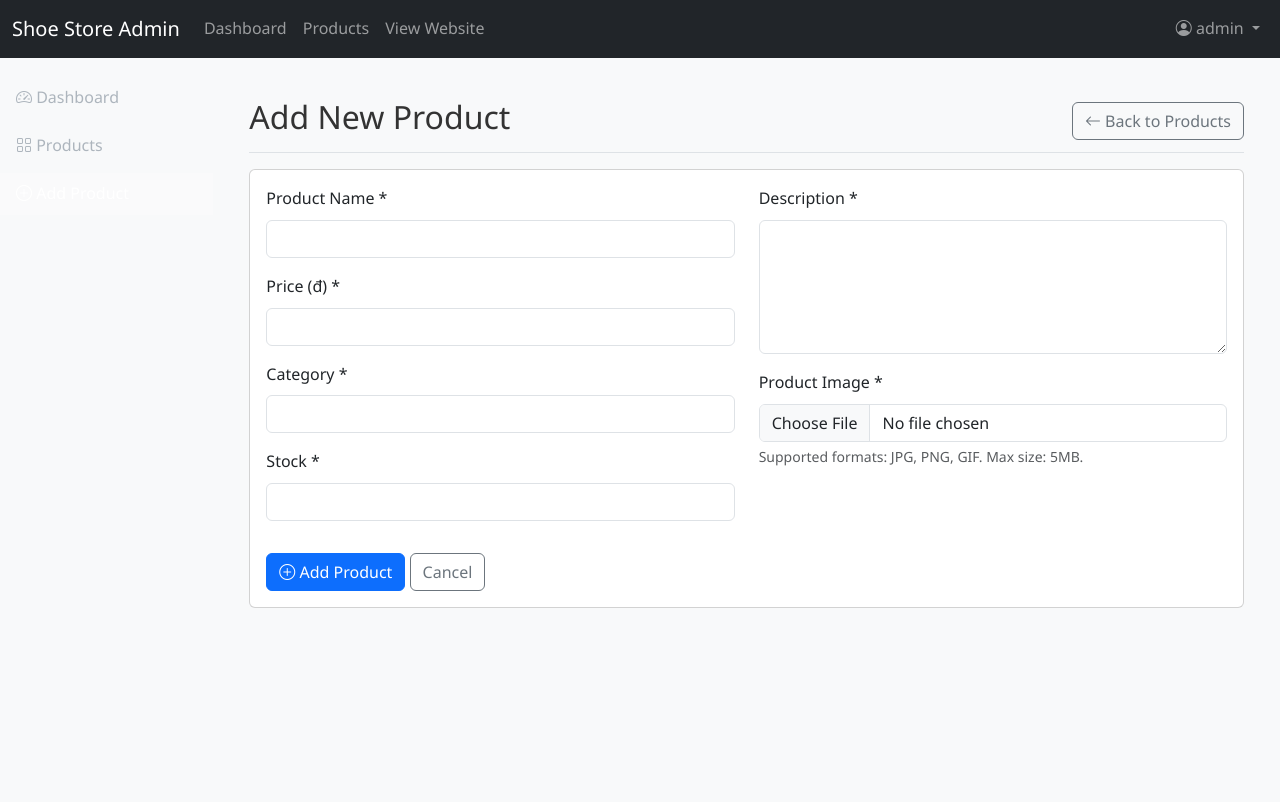
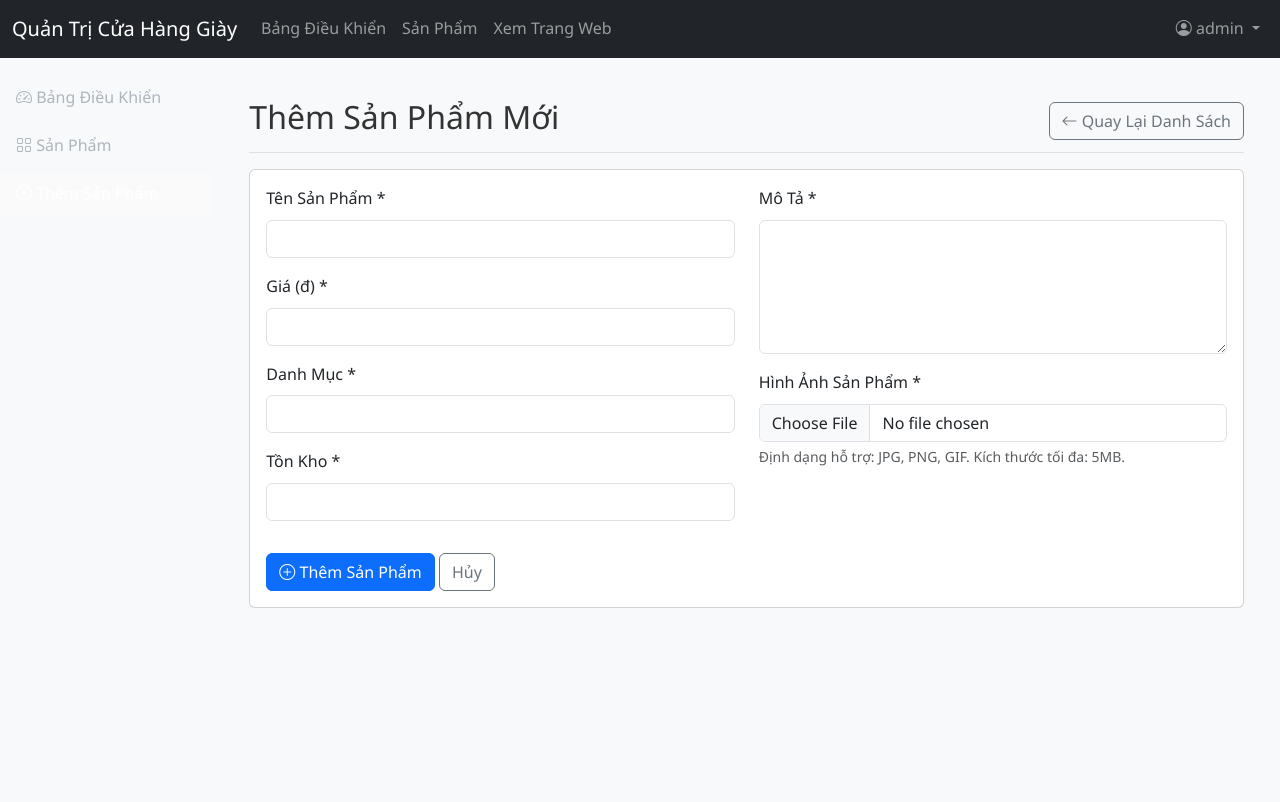
Before and after one commit to luuhoangling/CTL-web, a PHP site: page /admin/products/create.php in a window 1280 px wide. Run offline with PHP 8.4, Linux system fonts and the light colour scheme; a user stored in the database is signed in.

Commit message:
convert Vietnamese UI

```diff
--- a/ShoeStore/404.php
+++ b/ShoeStore/404.php
@@ -6,9 +6,9 @@ include "includes/header.php";
 <div class="container py-5 text-center">
     <div class="py-5">
         <h1 class="display-1 fw-bold text-danger">404</h1>
-        <h2 class="mb-4">Page Not Found</h2>
-        <p class="lead mb-4">The page you are looking for doesn't exist or has been moved.</p>
-        <a href="index.php" class="btn btn-primary">Return to Homepage</a>
+        <h2 class="mb-4">Không Tìm Thấy Trang</h2>
+        <p class="lead mb-4">Trang bạn đang tìm kiếm không tồn tại hoặc đã được di chuyển.</p>
+        <a href="index.php" class="btn btn-primary">Quay Về Trang Chủ</a>
     </div>
 </div>
 
--- a/ShoeStore/admin/includes/header.php
+++ b/ShoeStore/admin/includes/header.php
@@ -23,11 +23,11 @@ if (strpos($_SERVER['PHP_SELF'], '/admin/products/') !== false ||
 }
 ?>
 <!DOCTYPE html>
-<html lang="en">
+<html lang="vi">
 <head>
     <meta charset="UTF-8">
     <meta name="viewport" content="width=device-width, initial-scale=1.0">
-    <title>Admin Panel - Shoe Store</title>
+    <title>Quản Trị - Cửa Hàng Giày</title>
     <link href="https://cdn.jsdelivr.net/npm/bootstrap@5.3.0/dist/css/bootstrap.min.css" rel="stylesheet">
     <link rel="stylesheet" href="https://cdn.jsdelivr.net/npm/bootstrap-icons@1.10.0/font/bootstrap-icons.css">
     <link rel="stylesheet" href="<?php echo $admin_root; ?>../css/style.css">
@@ -35,28 +35,27 @@ if (strpos($_SERVER['PHP_SELF'], '/admin/products/') !== false ||
 <body>
     <nav class="navbar navbar-expand-lg navbar-dark bg-dark">
         <div class="container-fluid">
-            <a class="navbar-brand" href="<?php echo $admin_root; ?>index.php">Shoe Store Admin</a>
+            <a class="navbar-brand" href="<?php echo $admin_root; ?>index.php">Quản Trị Cửa Hàng Giày</a>
             <button class="navbar-toggler" type="button" data-bs-toggle="collapse" data-bs-target="#navbarNav">
                 <span class="navbar-toggler-icon"></span>
             </button>
             <div class="collapse navbar-collapse" id="navbarNav">
                 <ul class="navbar-nav me-auto">
                     <li class="nav-item">
-                        <a class="nav-link <?php echo ($current_page == 'index.php') ? 'active' : ''; ?>" href="<?php echo $admin_root; ?>index.php">Dashboard</a>
+                        <a class="nav-link <?php echo ($current_page == 'index.php') ? 'active' : ''; ?>" href="<?php echo $admin_root; ?>index.php">Bảng Điều Khiển</a>
                     </li>
                     <li class="nav-item">
-                        <a class="nav-link <?php echo (strpos($current_page, 'products') !== false) ? 'active' : ''; ?>" href="<?php echo $admin_root; ?>products/index.php">Products</a>
+                        <a class="nav-link <?php echo (strpos($current_page, 'products') !== false) ? 'active' : ''; ?>" href="<?php echo $admin_root; ?>products/index.php">Sản Phẩm</a>
                     </li>                    <li class="nav-item">
-                        <a class="nav-link" href="<?php echo $admin_root; ?>../index.php" target="_blank">View Website</a>
+                        <a class="nav-link" href="<?php echo $admin_root; ?>../index.php" target="_blank">Xem Trang Web</a>
                     </li>
                 </ul>
                 <ul class="navbar-nav">
-                    <li class="nav-item dropdown">
-                        <a class="nav-link dropdown-toggle" href="#" id="navbarDropdown" role="button" data-bs-toggle="dropdown">
+                    <li class="nav-item dropdown">                        <a class="nav-link dropdown-toggle" href="#" id="navbarDropdown" role="button" data-bs-toggle="dropdown">
                             <i class="bi bi-person-circle"></i> <?php echo htmlspecialchars($_SESSION["admin_username"]); ?>
                         </a>
                         <ul class="dropdown-menu dropdown-menu-end">
-                            <li><a class="dropdown-item" href="<?php echo $admin_root; ?>auth/logout.php">Logout</a></li>
+                            <li><a class="dropdown-item" href="<?php echo $admin_root; ?>auth/logout.php">Đăng Xuất</a></li>
                         </ul>
                     </li>
                 </ul>
@@ -71,17 +70,17 @@ if (strpos($_SERVER['PHP_SELF'], '/admin/products/') !== false ||
                     <ul class="nav flex-column">
                         <li class="nav-item">
                             <a class="nav-link <?php echo ($current_page == 'index.php') ? 'active' : ''; ?>" href="<?php echo $admin_root; ?>index.php">
-                                <i class="bi bi-speedometer2"></i> Dashboard
+                                <i class="bi bi-speedometer2"></i> Bảng Điều Khiển
                             </a>
                         </li>
                         <li class="nav-item">
                             <a class="nav-link <?php echo (strpos($current_page, 'index.php') !== false && strpos($_SERVER['PHP_SELF'], 'products')) ? 'active' : ''; ?>" href="<?php echo $admin_root; ?>products/index.php">
-                                <i class="bi bi-grid"></i> Products
+                                <i class="bi bi-grid"></i> Sản Phẩm
                             </a>
                         </li>
                         <li class="nav-item">
                             <a class="nav-link <?php echo ($current_page == 'create.php') ? 'active' : ''; ?>" href="<?php echo $admin_root; ?>products/create.php">
-                                <i class="bi bi-plus-circle"></i> Add Product
+                                <i class="bi bi-plus-circle"></i> Thêm Sản Phẩm
                             </a>
                         </li>
                     </ul>
--- a/ShoeStore/admin/products/create.php
+++ b/ShoeStore/admin/products/create.php
@@ -10,42 +10,41 @@ $name = $description = $price = $category = $stock = "";
 $name_err = $description_err = $price_err = $category_err = $stock_err = $image_err = "";
 
 // Process form submission
-if ($_SERVER["REQUEST_METHOD"] == "POST") {
-    // Validate name
+if ($_SERVER["REQUEST_METHOD"] == "POST") {    // Validate name
     if (empty(trim($_POST["name"]))) {
-        $name_err = "Please enter the product name.";
+        $name_err = "Vui lòng nhập tên sản phẩm.";
     } else {
         $name = trim($_POST["name"]);
     }
 
     // Validate description
     if (empty(trim($_POST["description"]))) {
-        $description_err = "Please enter the product description.";
+        $description_err = "Vui lòng nhập mô tả sản phẩm.";
     } else {
         $description = trim($_POST["description"]);
     }
 
     // Validate price
     if (empty(trim($_POST["price"]))) {
-        $price_err = "Please enter the product price.";
+        $price_err = "Vui lòng nhập giá sản phẩm.";
     } elseif (!is_numeric($_POST["price"]) || $_POST["price"] <= 0) {
-        $price_err = "Please enter a valid positive price.";
+        $price_err = "Vui lòng nhập giá trị hợp lệ lớn hơn 0.";
     } else {
         $price = trim($_POST["price"]);
     }
 
     // Validate category
     if (empty(trim($_POST["category"]))) {
-        $category_err = "Please enter the product category.";
+        $category_err = "Vui lòng nhập danh mục sản phẩm.";
     } else {
         $category = trim($_POST["category"]);
     }
 
     // Validate stock
     if (empty(trim($_POST["stock"]))) {
-        $stock_err = "Please enter the product stock.";
+        $stock_err = "Vui lòng nhập số lượng tồn kho.";
     } elseif (!ctype_digit($_POST["stock"]) || $_POST["stock"] < 0) {
-        $stock_err = "Please enter a valid non-negative stock value.";
+        $stock_err = "Vui lòng nhập số lượng hợp lệ không âm.";
     } else {
         $stock = trim($_POST["stock"]);
     }
@@ -57,17 +56,16 @@ if ($_SERVER["REQUEST_METHOD"] == "POST") {
         $filename = $_FILES["image"]["name"];
         $filetype = $_FILES["image"]["type"];
         $filesize = $_FILES["image"]["size"];
-
-        // Verify file extension
+          // Verify file extension
         $ext = pathinfo($filename, PATHINFO_EXTENSION);
         if (!array_key_exists($ext, $allowed)) {
-            $image_err = "Please select a valid image format (JPG, PNG, GIF).";
+            $image_err = "Vui lòng chọn định dạng hình ảnh hợp lệ (JPG, PNG, GIF).";
         }
 
         // Verify file size - 5MB maximum
         $maxsize = 5 * 1024 * 1024;
         if ($filesize > $maxsize) {
-            $image_err = "Image size must be less than 5MB.";
+            $image_err = "Kích thước hình ảnh phải nhỏ hơn 5MB.";
         }
 
         // Verify MIME type
@@ -79,13 +77,13 @@ if ($_SERVER["REQUEST_METHOD"] == "POST") {
             if (move_uploaded_file($_FILES["image"]["tmp_name"], $upload_path)) {
                 $image = $new_filename;
             } else {
-                $image_err = "Error uploading the image.";
+                $image_err = "Lỗi khi tải lên hình ảnh.";
             }
         } else {
-            $image_err = "Invalid file type.";
+            $image_err = "Định dạng tệp không hợp lệ.";
         }
     } else {
-        $image_err = "Please select an image for the product.";
+        $image_err = "Vui lòng chọn hình ảnh cho sản phẩm.";
     }
 
     // Check input errors before inserting in database
@@ -106,16 +104,15 @@ if ($_SERVER["REQUEST_METHOD"] == "POST") {
             $param_image = $image;
             $param_category = $category;
             $param_stock = $stock;
-
-            // Attempt to execute the prepared statement
+              // Attempt to execute the prepared statement
             if (mysqli_stmt_execute($stmt)) {
                 // Set success message and redirect
-                $_SESSION['message'] = "Product added successfully!";
+                $_SESSION['message'] = "Thêm sản phẩm thành công!";
                 $_SESSION['message_type'] = "success";
                 header("location: index.php");
                 exit;
             } else {
-                $_SESSION['message'] = "Something went wrong. Please try again later.";
+                $_SESSION['message'] = "Đã xảy ra lỗi. Vui lòng thử lại sau.";
                 $_SESSION['message_type'] = "danger";
             }
 
@@ -126,11 +123,10 @@ if ($_SERVER["REQUEST_METHOD"] == "POST") {
 }
 ?>
 
-<div class="container-fluid">
-    <div class="d-flex justify-content-between flex-wrap flex-md-nowrap align-items-center pt-3 pb-2 mb-3 border-bottom">
-        <h1 class="h2">Add New Product</h1>
+<div class="container-fluid">    <div class="d-flex justify-content-between flex-wrap flex-md-nowrap align-items-center pt-3 pb-2 mb-3 border-bottom">
+        <h1 class="h2">Thêm Sản Phẩm Mới</h1>
         <a href="index.php" class="btn btn-outline-secondary">
-            <i class="bi bi-arrow-left"></i> Back to Products
+            <i class="bi bi-arrow-left"></i> Quay Lại Danh Sách
         </a>
     </div>
 
@@ -140,25 +136,25 @@ if ($_SERVER["REQUEST_METHOD"] == "POST") {
                 <div class="row">
                     <div class="col-md-6">
                         <div class="mb-3">
-                            <label for="name" class="form-label">Product Name *</label>
+                            <label for="name" class="form-label">Tên Sản Phẩm *</label>
                             <input type="text" name="name" class="form-control <?php echo (!empty($name_err)) ? 'is-invalid' : ''; ?>" value="<?php echo $name; ?>">
                             <div class="invalid-feedback"><?php echo $name_err; ?></div>
                         </div>
 
                         <div class="mb-3">
-                            <label for="price" class="form-label">Price (đ) *</label>
+                            <label for="price" class="form-label">Giá (đ) *</label>
                             <input type="number" name="price" step="0.01" class="form-control <?php echo (!empty($price_err)) ? 'is-invalid' : ''; ?>" value="<?php echo $price; ?>">
                             <div class="invalid-feedback"><?php echo $price_err; ?></div>
                         </div>
 
                         <div class="mb-3">
-                            <label for="category" class="form-label">Category *</label>
+                            <label for="category" class="form-label">Danh Mục *</label>
                             <input type="text" name="category" class="form-control <?php echo (!empty($category_err)) ? 'is-invalid' : ''; ?>" value="<?php echo $category; ?>">
                             <div class="invalid-feedback"><?php echo $category_err; ?></div>
                         </div>
 
                         <div class="mb-3">
-                            <label for="stock" class="form-label">Stock *</label>
+                            <label for="stock" class="form-label">Tồn Kho *</label>
                             <input type="number" name="stock" class="form-control <?php echo (!empty($stock_err)) ? 'is-invalid' : ''; ?>" value="<?php echo $stock; ?>">
                             <div class="invalid-feedback"><?php echo $stock_err; ?></div>
                         </div>
@@ -166,25 +162,25 @@ if ($_SERVER["REQUEST_METHOD"] == "POST") {
 
                     <div class="col-md-6">
                         <div class="mb-3">
-                            <label for="description" class="form-label">Description *</label>
+                            <label for="description" class="form-label">Mô Tả *</label>
                             <textarea name="description" class="form-control <?php echo (!empty($description_err)) ? 'is-invalid' : ''; ?>" rows="5"><?php echo $description; ?></textarea>
                             <div class="invalid-feedback"><?php echo $description_err; ?></div>
                         </div>
 
                         <div class="mb-3">
-                            <label for="image" class="form-label">Product Image *</label>
+                            <label for="image" class="form-label">Hình Ảnh Sản Phẩm *</label>
                             <input type="file" name="image" class="form-control <?php echo (!empty($image_err)) ? 'is-invalid' : ''; ?>">
                             <div class="invalid-feedback"><?php echo $image_err; ?></div>
-                            <div class="form-text">Supported formats: JPG, PNG, GIF. Max size: 5MB.</div>
+                            <div class="form-text">Định dạng hỗ trợ: JPG, PNG, GIF. Kích thước tối đa: 5MB.</div>
                         </div>
                     </div>
                 </div>
 
                 <div class="mt-3">
                     <button type="submit" class="btn btn-primary">
-                        <i class="bi bi-plus-circle"></i> Add Product
+                        <i class="bi bi-plus-circle"></i> Thêm Sản Phẩm
                     </button>
-                    <a href="index.php" class="btn btn-outline-secondary">Cancel</a>
+                    <a href="index.php" class="btn btn-outline-secondary">Hủy</a>
                 </div>
             </form>
         </div>
```
Also changed, not shown: ShoeStore/admin/auth/login.php (+16 -22 lines), ShoeStore/admin/index.php (+17 -21 lines), ShoeStore/admin/products/edit.php (+8 -9 lines), ShoeStore/admin/products/index.php (+15 -19 lines), ShoeStore/cart.php (+14 -15 lines), ShoeStore/checkout.php (+15 -16 lines), ShoeStore/includes/footer.php (+12 -13 lines), ShoeStore/includes/header.php (+8 -8 lines), ShoeStore/index.php (+12 -13 lines), ShoeStore/product.php (+11 -13 lines), ShoeStore/products.php (+4 -4 lines), ShoeStore/search.php (+9 -12 lines).
